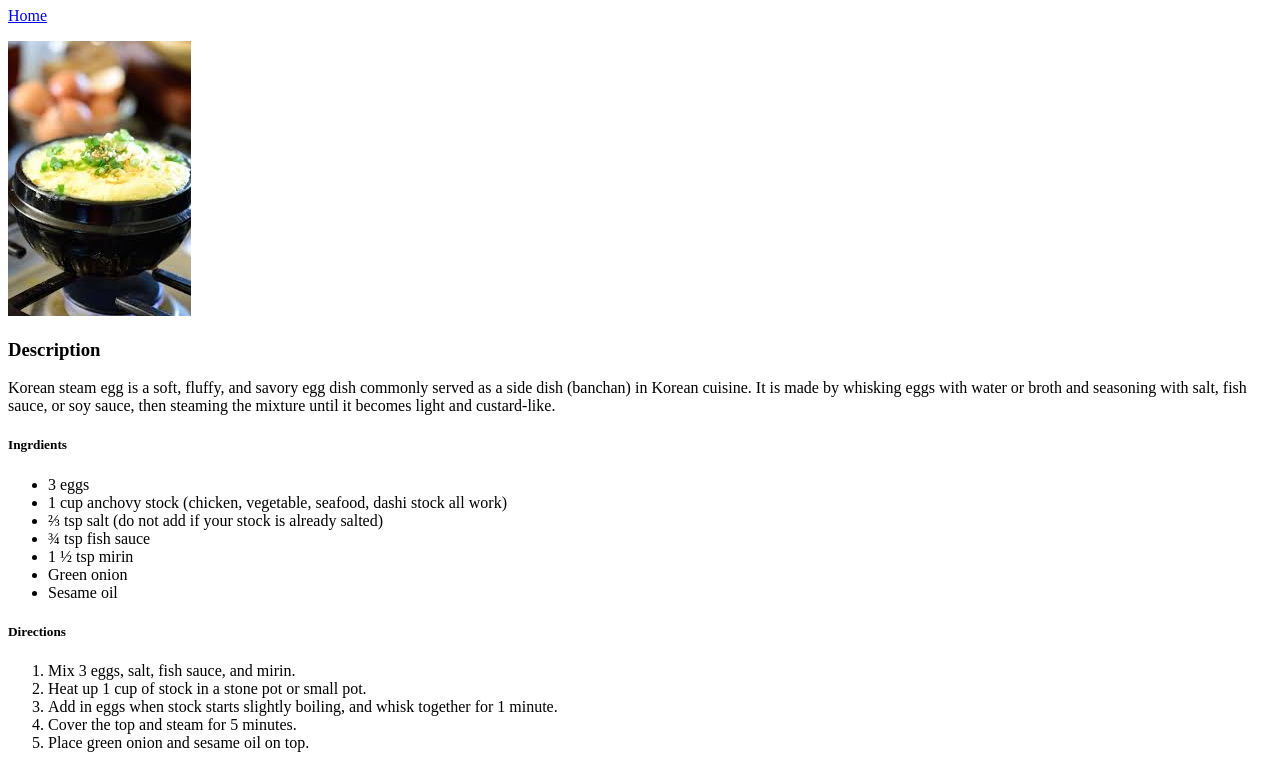
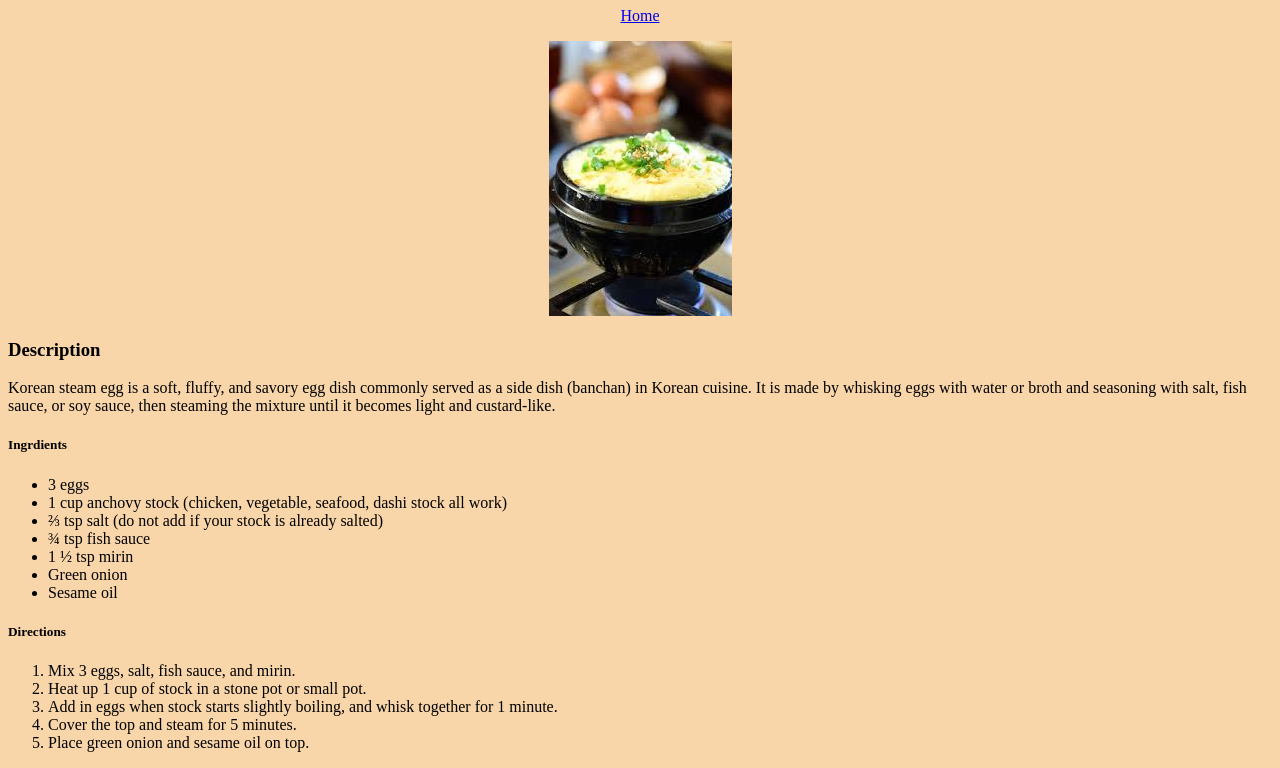
Before and after one commit to ryanstang/odin-recipes, a plain HTML site: page odin-recipes/korean-steam-egg.html in a window 1280 px wide. Shown: the part 73-841 px from the top of the page. Drawn offline with Linux system fonts and the light colour scheme.

Commit message:
add background color and header in center for all pages

```diff
--- a/odin-recipes/korean-steam-egg.html
+++ b/odin-recipes/korean-steam-egg.html
@@ -3,14 +3,18 @@
 <head>
     <meta charset="UTF-8">
     <meta name="viewport" content="width=device-width, initial-scale=1.0">
+    <link rel="stylesheet" href="../styles.css">
     <title>Korean Steam Egg</title>
 </head>
 <body>
-    <h1>Korean Steam Egg</h1>
+    <div class="header">
+        <h1>Korean Steam Egg</h1>
 
-    <a href="../index.html">Home</a>
+        <a href="../index.html">Home</a>
 
-    <p><img src="../images/korean-steam-egg.jpeg"></p>
+        <p><img src="../images/korean-steam-egg.jpeg"></p>
+    </div>
+
 
     <h3>Description</h3>
     <p>
--- /dev/null
+++ b/styles.css
@@ -0,0 +1,7 @@
+body {
+    background-color: rgb(248, 214, 170);
+}
+
+.header {
+    text-align: center;
+}
```
Also changed, not shown: index.html (+1 -0 lines), odin-recipes/chocolate-chip-cookies.html (+6 -3 lines), odin-recipes/thai-grilled-pork.html (+7 -3 lines).
